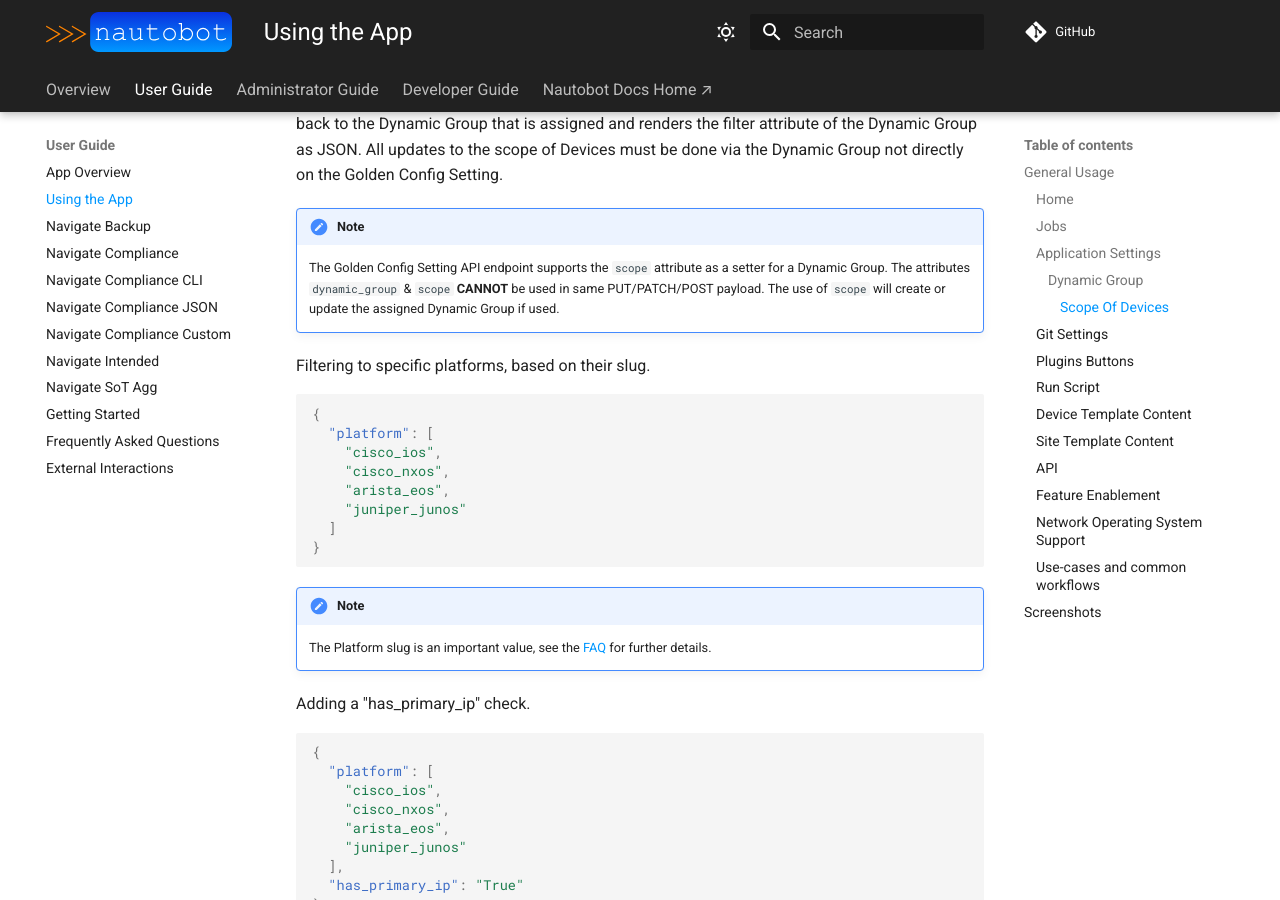
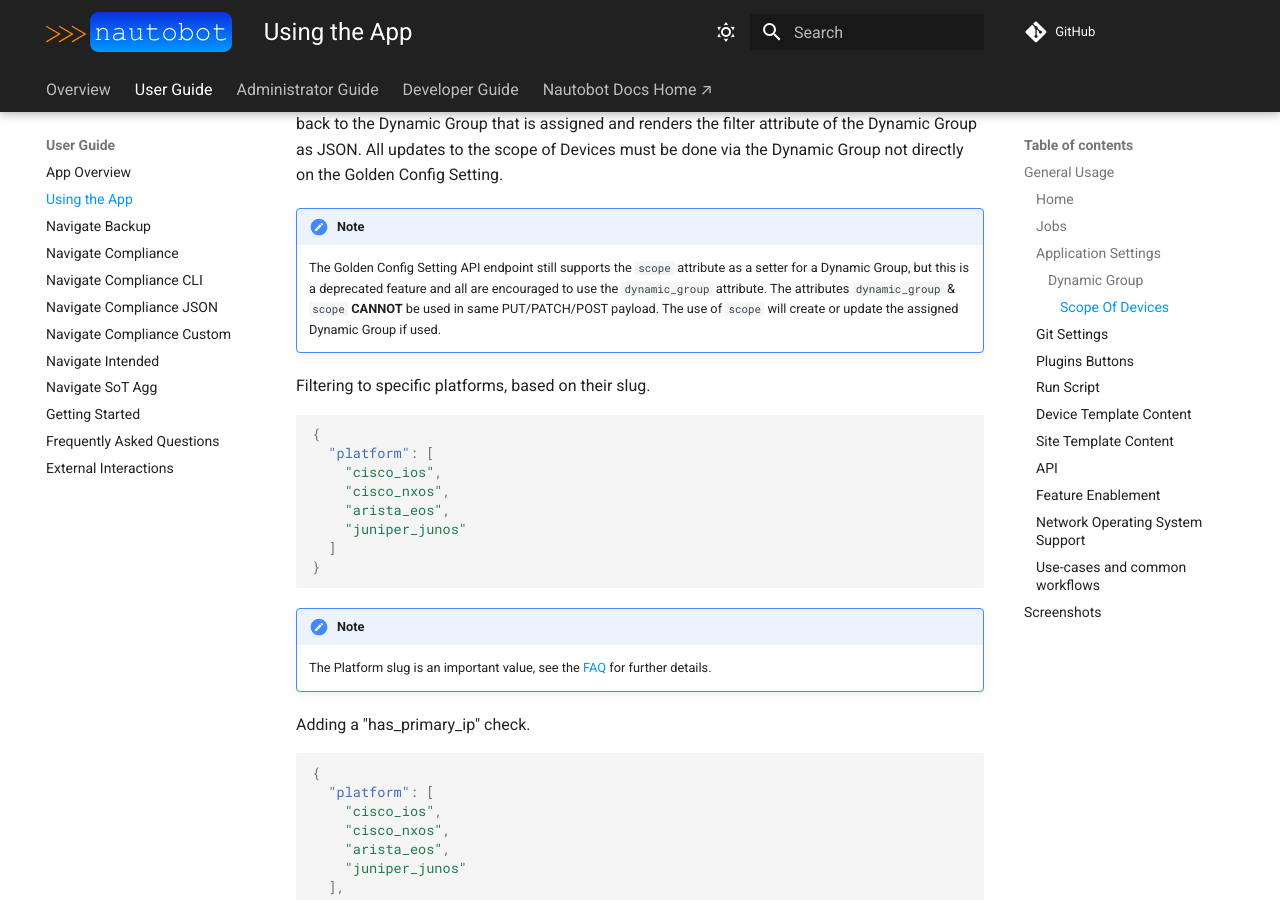
Before and after one commit to nautobot/nautobot-app-golden-config, an MkDocs documentation site: the page built from docs/user/app_use_cases.md, in a window 1280 px wide and 900 px high, scrolled down 3962 px. Built offline with MkDocs 1.6.1 and Material for MkDocs 9.7.7, drawn with Linux system fonts in a browser that asks for light colours; comment, search, counter and statistics services are not loaded.

Commit message:
Update docs/user/app_use_cases.md
Co-authored-by: Ken Celenza <ken@celenza.org>

```diff
--- a/docs/user/app_use_cases.md
+++ b/docs/user/app_use_cases.md
@@ -75,7 +75,7 @@
 Within the Detail view of a Golden Config Setting the section to denote the scope of devices links back to the Dynamic Group that is assigned and renders the filter attribute of the Dynamic Group as JSON. All updates to the scope of Devices must be done via the Dynamic Group not directly on the Golden Config Setting.
 
 !!! note
-    The Golden Config Setting API endpoint supports the `scope` attribute as a setter for a Dynamic Group. The attributes `dynamic_group` & `scope` **CANNOT** be used in same PUT/PATCH/POST payload. The use of `scope` will create or update the assigned Dynamic Group if used.
+    The Golden Config Setting API endpoint still supports the `scope` attribute as a setter for a Dynamic Group, but this is a deprecated feature and all are encouraged to use the `dynamic_group` attribute. The attributes `dynamic_group` & `scope` **CANNOT** be used in same PUT/PATCH/POST payload. The use of `scope` will create or update the assigned Dynamic Group if used.
 
 Filtering to specific platforms, based on their slug.
 
```
